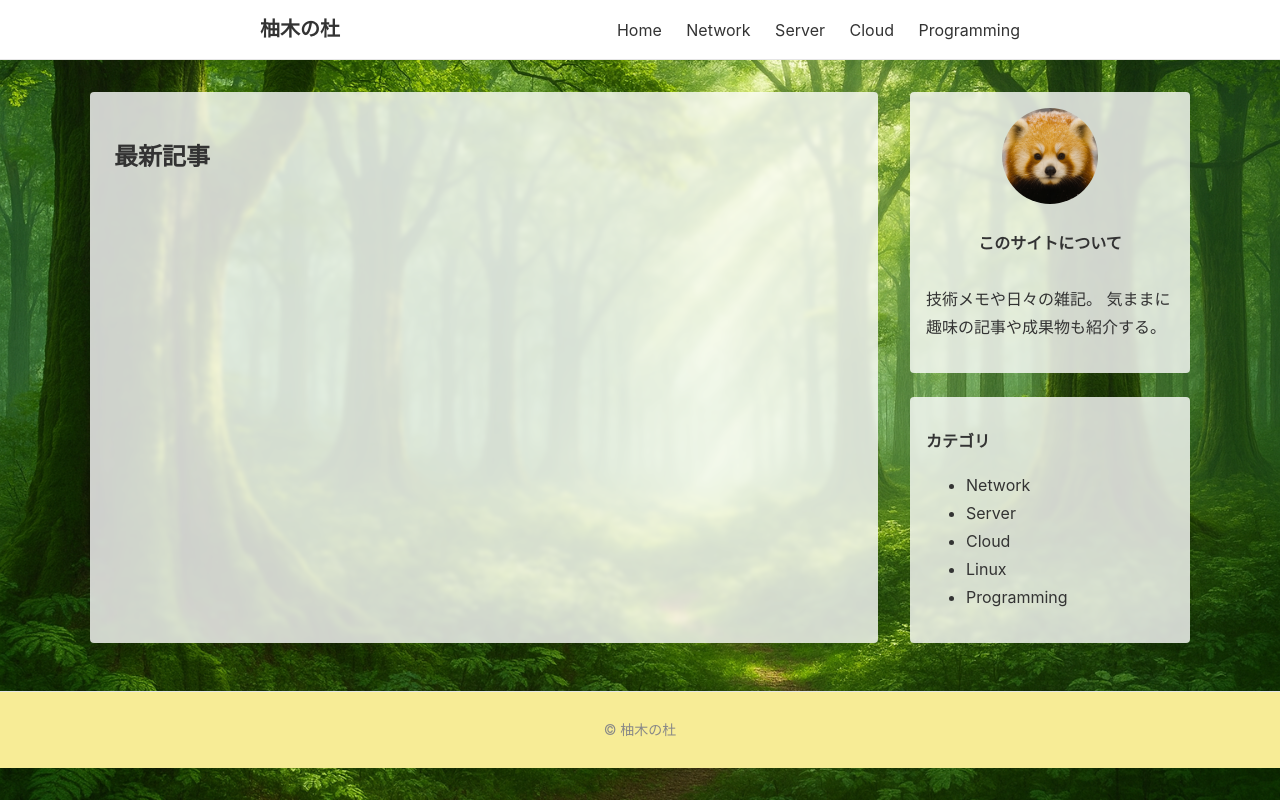
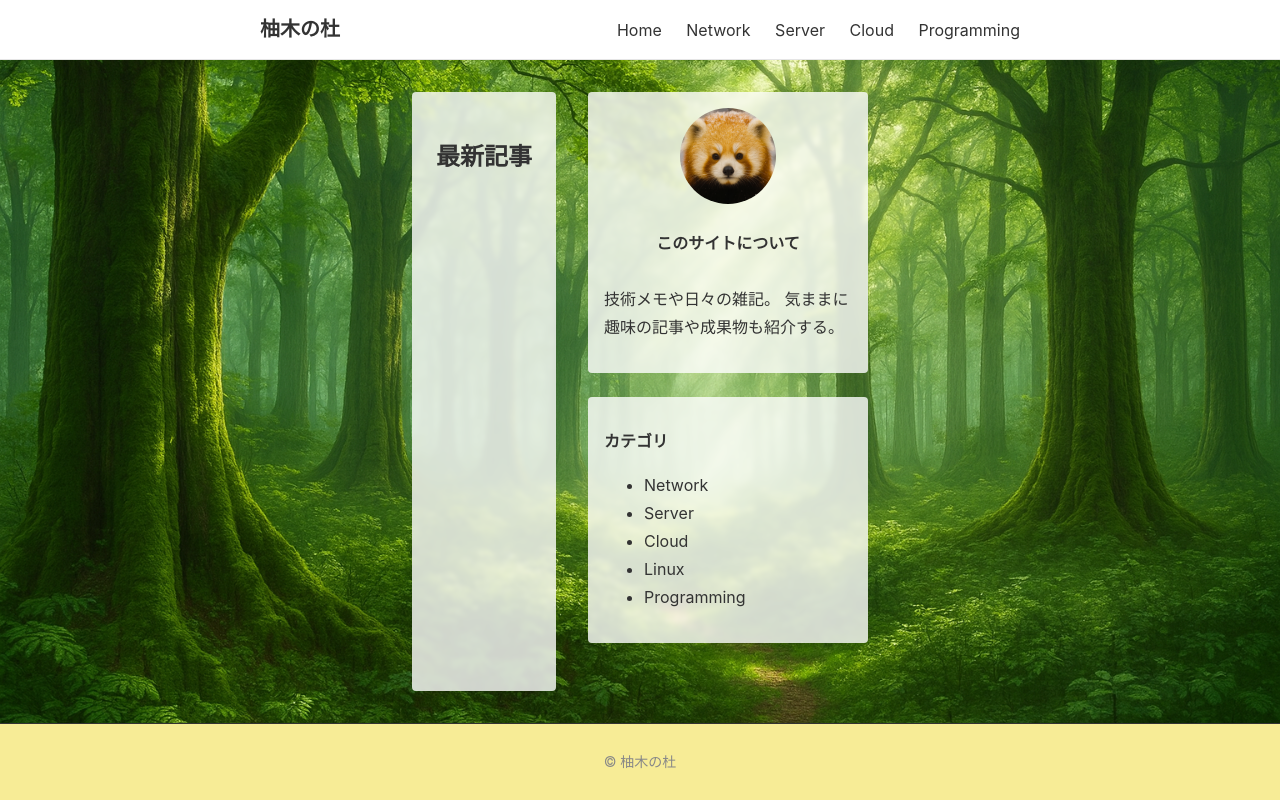
Before and after one commit to yuzuki517/yuzuki_no_mori, a Django app: page / in a window 1280 px wide. Run offline with Django 5.2, Linux system fonts and the light colour scheme; data that the repository does not hold is empty.

Commit message:
Update style.css

```diff
--- a/static/css/style.css
+++ b/static/css/style.css
@@ -9,6 +9,10 @@ body {
     color: #333;
     font-size: 16px;
     line-height: 1.75;
+
+    min-height: 100vh;
+    display: flex;
+    flex-direction: column;
 }
 
 .site-header {
@@ -51,6 +55,7 @@ body {
     grid-template-columns: 1fr 280px;
     border-radius: 6px;
     gap: 32px;
+    flex: 1;
 }
 
 .post-card {
@@ -127,8 +132,8 @@ body {
 
 .site-footer {
     background: rgba(247, 236, 150, 1);
-    border-top: 1px solid #e5e5e5;
-    margin-top: 48px;
+    border-top: 1px solid #333;
+    margin-top: 0;
 }
 
 .footer-inner {
```
